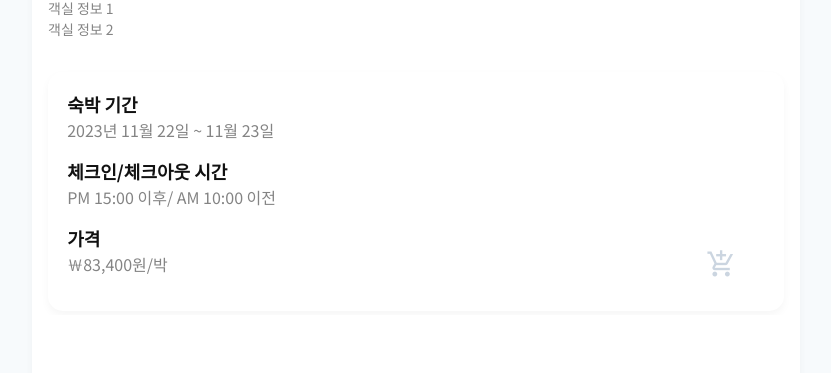
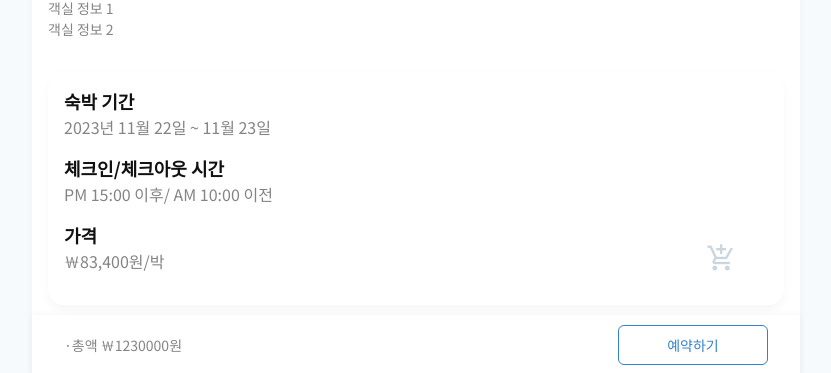
Before and after one commit to TeamOHJO/Frontend, a React (Vite) app: page /accommodation/1/1 in a window 1280 px wide. Shown: the part 425-798 px from the top of the page, without its empty margins (224-1055 px from the left). Built offline with nearby package versions, Linux system fonts and the light colour scheme; a web font is replaced by a local one.

Commit message:
design: RoomBottomNavi 컴포넌트 디자인

```diff
--- a/src/pages/Room/RoomBottomNavi.tsx
+++ b/src/pages/Room/RoomBottomNavi.tsx
@@ -1,11 +1,24 @@
 import styled from '@emotion/styled';
+import { Text, Button } from '@chakra-ui/react';
 import { theme } from '../../styles/theme';
 
 function RoomBottomNavi() {
   return (
     <StyledRoomBottomNaviWrapper>
-      <StyledRoomBottomNaviLeft />
-      <StyledRoomBottomNaviRight />
+      <StyledRoomBottomNaviLeft>
+        <Text as="p" size="sm" color="gray.84">
+          ·총액 ￦1230000원
+        </Text>
+      </StyledRoomBottomNaviLeft>
+      <StyledRoomBottomNaviRight>
+        <Button
+          variant="blue"
+          size="lg"
+          style={{ width: '150px', height: '40px' }}
+        >
+          예약하기
+        </Button>
+      </StyledRoomBottomNaviRight>
     </StyledRoomBottomNaviWrapper>
   );
 }
@@ -21,6 +34,8 @@ const StyledRoomBottomNaviWrapper = styled.div`
   height: 60px;
   background-color: ${theme.colors.white};
 
+  box-shadow: ${theme.shadows.shadowTop.shadow};
+
   display: flex;
   align-items: center;
   justify-content: space-between;
@@ -29,9 +44,9 @@ const StyledRoomBottomNaviWrapper = styled.div`
 `;
 
 const StyledRoomBottomNaviLeft = styled.div`
-  margin-left: 1rem;
+  margin-left: 2rem;
 `;
 
 const StyledRoomBottomNaviRight = styled.div`
-  margin-right: 1rem;
+  margin-right: 2rem;
 `;
--- a/src/pages/Room/RoomSelectedInfo.tsx
+++ b/src/pages/Room/RoomSelectedInfo.tsx
@@ -47,7 +47,7 @@ const StyledRoomSelectedInfoWrapper = styled.div`
 
 const StyledRoomSelectedInfoBox = styled.div`
   width: 100%;
-  padding: 1.2rem;
+  padding: 1rem;
   border-radius: 15px;
   box-shadow: ${theme.shadows.shadow1.shadow};
   position: relative;
```
